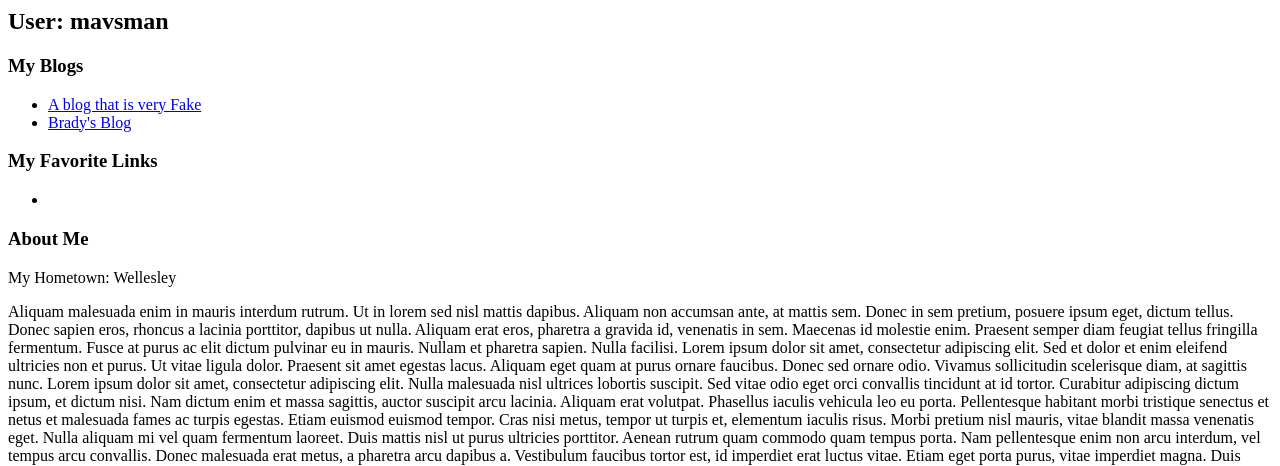
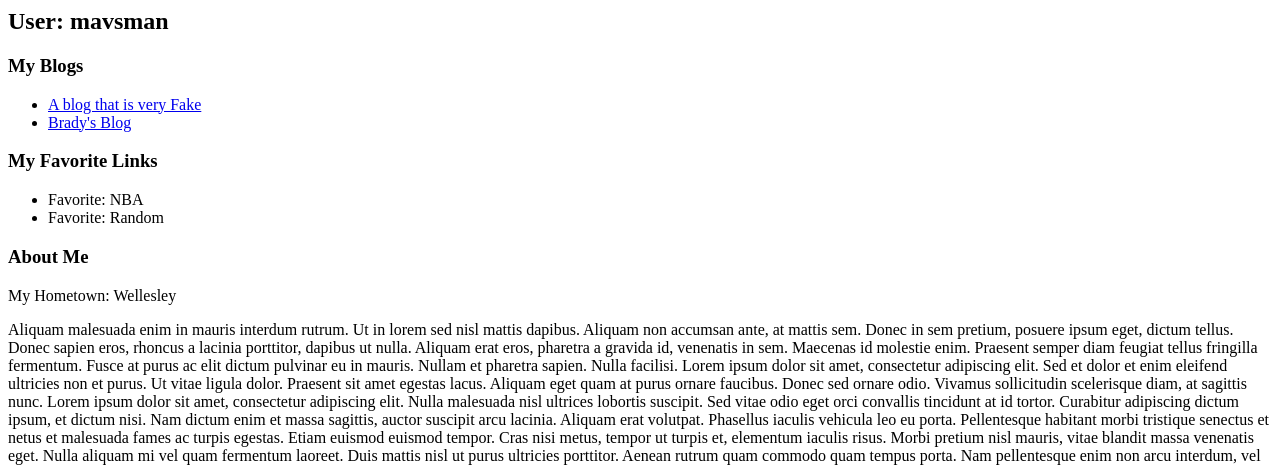
Before and after one commit to Starblade42/dolphin, a Django app: page /dblog/mavsman/ in a window 1280 px wide. Shown: the top 466 px of the page. Run offline with Django 3.2, Linux system fonts and the light colour scheme; data comes from the database, SQL or seed files in the repository.

Commit message:
fixed typo to display favorite links

```diff
--- a/dblog/templates/dblog/detail.html
+++ b/dblog/templates/dblog/detail.html
@@ -12,7 +12,7 @@
 <ul>
 {% for favoritelink in link_list %}
 	{% if favoritelink.authorID == author %}
-    <li>{{ favoriteLink.authorID }}</li>
+    <li> Favorite: {{ favoritelink.title }}</li>
 	{% endif %}
 {% endfor %}
 
```
Also changed, not shown: dolphin.db.
